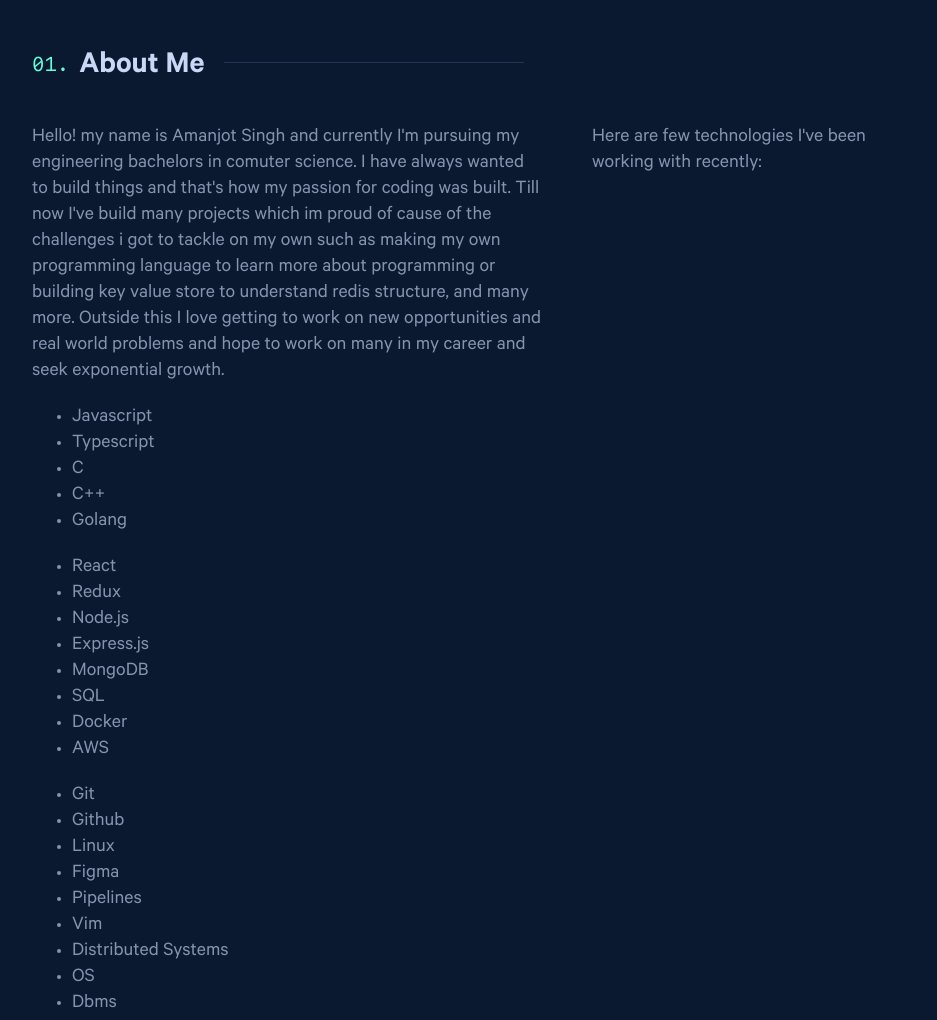
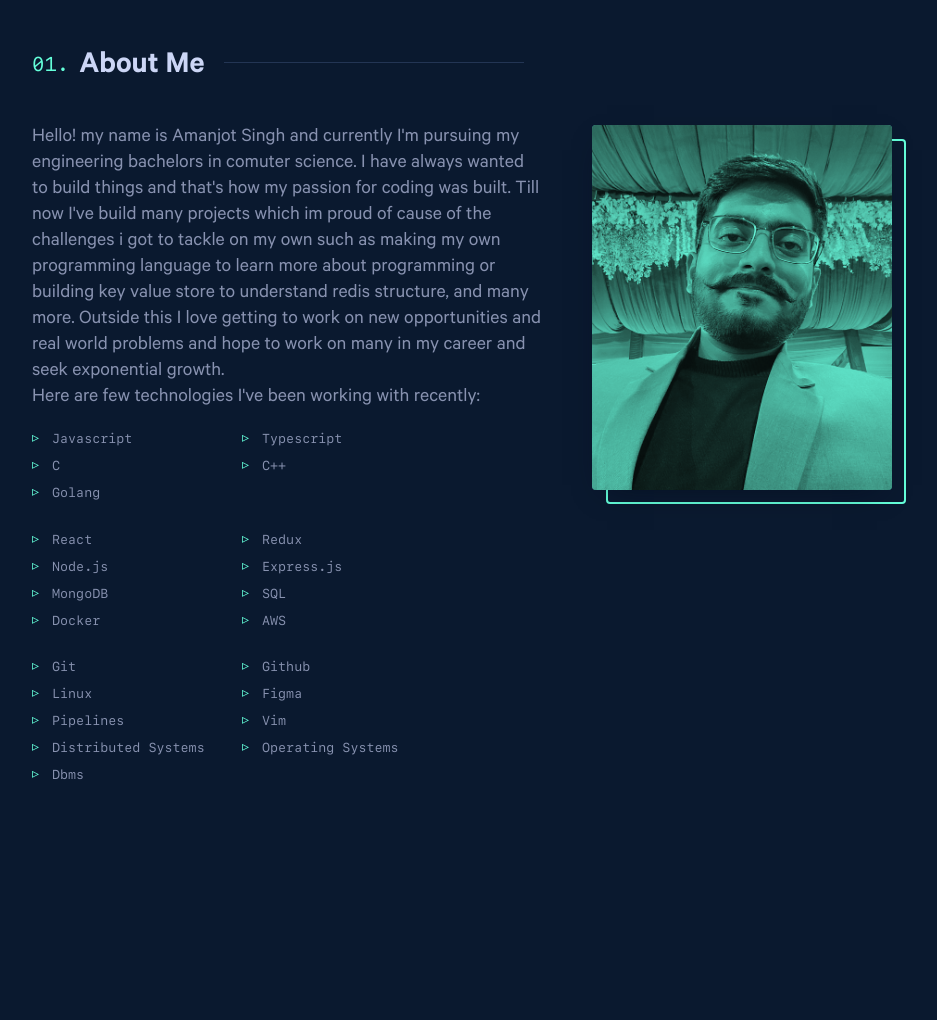
Before and after one commit to Amanjot-001/portfolio-v4, a Gatsby site: page / in a window 1280 px wide. Shown: the part 860-1880 px from the top of the page, without its empty margins (158-1095 px from the left). After the commit the page ends 1754 px from the top, so only its background shows below. Built offline with nearby package versions, Linux system fonts and the light colour scheme; Gatsby itself is replaced by a stand-in of ours.

Commit message:
updated about sec style

```diff
--- a/src/components/layout.tsx
+++ b/src/components/layout.tsx
@@ -1,7 +1,14 @@
 import React, { ReactNode } from "react";
+import styled from "styled-components";
 import { ThemeProvider } from "styled-components";
 import GlobalStyle from "../styles/global";
 import theme from "../styles/theme";
+
+const StyledContent = styled.div`
+  display: flex;
+  flex-direction: column;
+  min-height: 100vh;
+`;
 
 interface LayoutProps {
 	children: ReactNode;
@@ -12,8 +19,12 @@
 		<>
 			<div id="root">
 				<ThemeProvider theme={theme}>
-					<GlobalStyle />
-					{children}
+					<StyledContent>
+						<GlobalStyle />
+						<div id="content">
+							{children}
+						</div>
+					</StyledContent>
 				</ThemeProvider>
 			</div>
 		</>
--- a/src/components/sections/about.tsx
+++ b/src/components/sections/about.tsx
@@ -1,5 +1,6 @@
 import React from "react";
 import styled from "styled-components";
+import { StaticImage } from 'gatsby-plugin-image';
 
 const StyledAboutSection = styled.section`
   max-width: 900px;
@@ -15,22 +16,118 @@
   }
 `;
 
+const StyledText = styled.div`
+  ul.skills-list {
+    display: grid;
+    grid-template-columns: repeat(2, minmax(140px, 200px));
+    grid-gap: 0 10px;
+    padding: 0;
+    margin: 20px 0 0 0;
+    overflow: hidden;
+    list-style: none;
+
+    li {
+      position: relative;
+      margin-bottom: 10px;
+      padding-left: 20px;
+      font-family: var(--font-mono);
+      font-size: var(--fz-xs);
+
+      &:before {
+        content: '▹';
+        position: absolute;
+        left: 0;
+        color: var(--green);
+        font-size: var(--fz-sm);
+        line-height: 12px;
+      }
+    }
+  }
+`;
+
+const StyledPic = styled.div`
+  position: relative;
+  max-width: 300px;
+
+  @media (max-width: 768px) {
+    margin: 50px auto 0;
+    width: 70%;
+  }
+
+  .wrapper {
+    ${({ theme }) => theme.mixins.boxShadow};
+    display: block;
+    position: relative;
+    width: 100%;
+    border-radius: var(--border-radius);
+    background-color: var(--green);
+
+    &:hover,
+    &:focus {
+      outline: 0;
+      transform: translate(-4px, -4px);
+
+      &:after {
+        transform: translate(8px, 8px);
+      }
+
+      .img {
+        filter: none;
+        mix-blend-mode: normal;
+      }
+    }
+
+    .img {
+      position: relative;
+      border-radius: var(--border-radius);
+      mix-blend-mode: multiply;
+      filter: grayscale(100%) contrast(1);
+      transition: var(--transition);
+    }
+
+    &:before,
+    &:after {
+      content: '';
+      display: block;
+      position: absolute;
+      width: 100%;
+      height: 100%;
+      border-radius: var(--border-radius);
+      transition: var(--transition);
+    }
+
+    &:before {
+      top: 0;
+      left: 0;
+      background-color: var(--navy);
+      mix-blend-mode: screen;
+    }
+
+    &:after {
+      border: 2px solid var(--green);
+      top: 14px;
+      left: 14px;
+      z-index: -1;
+    }
+  }
+`;
+
 const About = () => {
 
 	const langs = ["Javascript", "Typescript", "C", "C++", "Golang"];
 	const techs = ["React", "Redux", "Node.js", "Express.js", "MongoDB", "SQL", "Docker", "AWS"]
-	const extras = ["Git", "Github", "Linux", "Figma", "Pipelines", "Vim", "Distributed Systems", "OS", "Dbms"]
+	const extras = ["Git", "Github", "Linux", "Figma", "Pipelines", "Vim", "Distributed Systems", "Operating Systems", "Dbms"]
 	return (
 		<>
 			<StyledAboutSection id="about">
 				<h2 className="numbered-heading">About Me</h2>
 
 				<div className="inner">
+					<StyledText>
 						<div>
 							Hello! my name is Amanjot Singh and currently I'm pursuing my engineering bachelors in comuter science. I have always wanted to build things and that's how my passion for coding was built.
 							Till now I've build many projects which im proud of cause of the challenges i got to tackle on my own such as making my own programming language to learn more about programming or building key value store to understand redis structure, and many more.
 							Outside this I love getting to work on new opportunities and real world problems and hope to work on many in my career and seek exponential growth.
-					</div>
 
 							<p>Here are few technologies I've been working with recently:</p>
 						</div>
@@ -44,6 +141,21 @@
 						<ul className="skills-list">
 							{extras.map((skill, i) => <li key={i}>{skill}</li>)}
 						</ul>
+					</StyledText>
+
+					<StyledPic>
+						<div className="wrapper">
+							<StaticImage
+								className="img"
+								src="../../images/dp.jpg"
+								width={500}
+								quality={95}
+								formats={['auto', 'webp', 'avif']}
+								alt="Headshot"
+							/>
+						</div>
+					</StyledPic>
+				</div>
 			</StyledAboutSection>
 		</>
 	)
--- a/src/pages/index.tsx
+++ b/src/pages/index.tsx
@@ -1,14 +1,21 @@
 import * as React from "react"
+import styled from "styled-components";
 import Layout from "../components/layout";
 import Hero from "../components/sections/hero";
 import About from "../components/sections/about";
+
+const StyledMainContainer = styled.main`
+  counter-reset: section;
+`;
 
 const IndexPage = () => {
 	return (
 		<>
 			<Layout>
-				<Hero />
-				<About />
+				<StyledMainContainer className="fillHeight">
+					<Hero />
+					<About />
+				</StyledMainContainer>
 			</Layout>
 		</>
 	)
```
Also changed, not shown: src/images/dp.jpg (added). Lines whose indentation alone changed are shown as unchanged.
